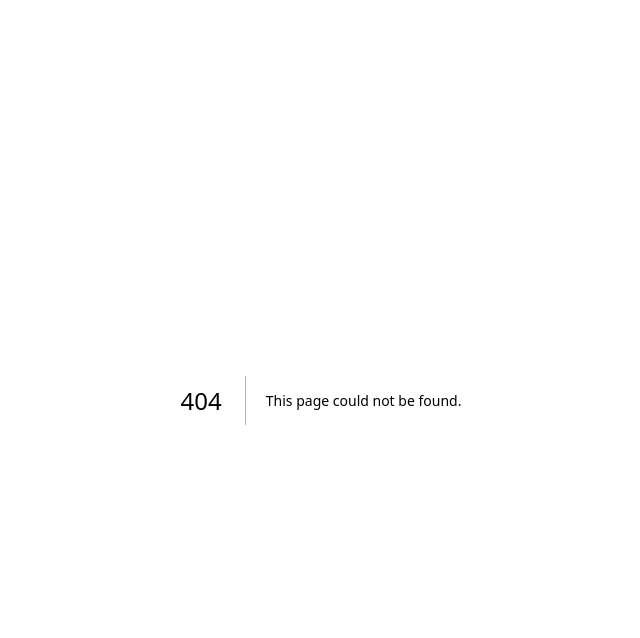
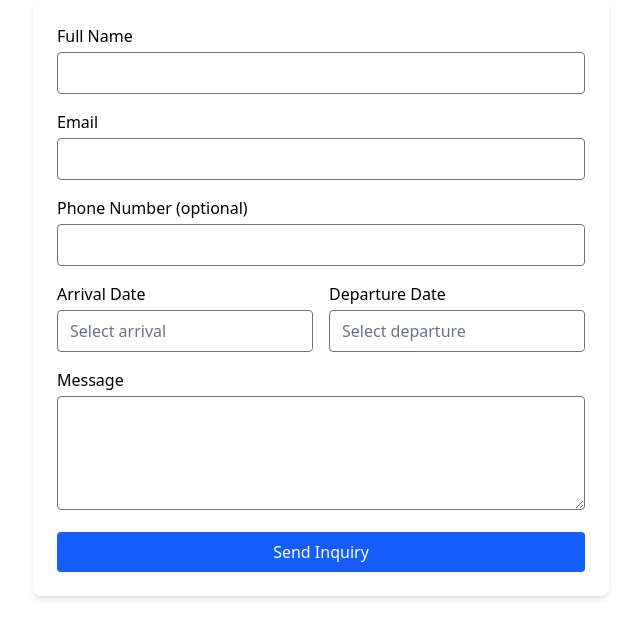
Before and after one commit to Shashithushani/ngrane-villas, a Next.js app: page /contact-us in a window 1280 px wide. Before the commit this address had no page. Shown: the top 638 px of the page, without its empty margins (319-959 px from the left). Built offline with nearby package versions, Linux system fonts and the light colour scheme.

Commit message:
Adding the single villa page and routing

```diff
--- a/package.json
+++ b/package.json
@@ -12,6 +12,8 @@
     "datatables.net": "^2.3.2",
     "date-fns": "^4.1.0",
     "dropzone": "^6.0.0-beta.2",
+    "emailjs-com": "^3.2.0",
+    "leaflet": "^1.9.4",
     "lodash": "^4.17.21",
     "next": "^15.3.5",
     "nouislider": "^15.8.1",
@@ -19,6 +21,8 @@
     "react": "^19.0.0",
     "react-datepicker": "^8.4.0",
     "react-dom": "^19.0.0",
+    "react-hook-form": "^7.60.0",
+    "react-leaflet": "^5.0.0",
     "swiper": "^11.2.10",
     "vanilla-calendar-pro": "^3.0.4"
   },
--- /dev/null
+++ b/src/app/components/MiniMap.tsx
@@ -0,0 +1,48 @@
+"use client";
+
+import { MapContainer, TileLayer, Marker } from "react-leaflet";
+import L from "leaflet";
+import { useEffect } from "react";
+
+delete L.Icon.Default.prototype._getIconUrl;
+
+L.Icon.Default.mergeOptions({
+  iconRetinaUrl:
+    "https://cdnjs.cloudflare.com/ajax/libs/leaflet/1.9.4/images/marker-icon-2x.png",
+  iconUrl:
+    "https://cdnjs.cloudflare.com/ajax/libs/leaflet/1.9.4/images/marker-icon.png",
+  shadowUrl:
+    "https://cdnjs.cloudflare.com/ajax/libs/leaflet/1.9.4/images/marker-shadow.png",
+});
+
+interface MiniMapProps {
+  latitude: number;
+  longitude: number;
+  zoom?: number;
+  width?: string;
+  height?: string;
+}
+
+export default function MiniMap({
+  latitude,
+  longitude,
+  zoom = 13,
+  width = "200px",
+  height = "150px",
+}: MiniMapProps) {
+  return (
+    <MapContainer
+      center={[latitude, longitude]}
+      zoom={zoom}
+      scrollWheelZoom={false}
+      style={{ width, height, borderRadius: "8px" }}
+      dragging={false}
+      doubleClickZoom={false}
+      zoomControl={false}
+      attributionControl={false}
+    >
+      <TileLayer url="https://{s}.tile.openstreetmap.org/{z}/{x}/{y}.png" />
+      <Marker position={[latitude, longitude]} />
+    </MapContainer>
+  );
+}
--- /dev/null
+++ b/src/app/components/inquiryForm.tsx
@@ -0,0 +1,124 @@
+"use client";
+
+import { useForm } from "react-hook-form";
+import DatePicker from "react-datepicker";
+import { useState } from "react";
+import emailjs from "emailjs-com";
+
+export default function InquiryForm() {
+  const {
+    register,
+    handleSubmit,
+    reset,
+    setValue,
+    formState: { errors },
+  } = useForm();
+
+  const [arrivalDate, setArrivalDate] = useState(null);
+  const [departureDate, setDepartureDate] = useState(null);
+  const [isSubmitted, setIsSubmitted] = useState(false);
+
+  const onSubmit = async (data) => {
+    // Add dates to form data
+    data.arrivalDate = arrivalDate;
+    data.departureDate = departureDate;
+
+    try {
+      const result = await emailjs.send(
+        "YOUR_SERVICE_ID", // e.g. "service_abc123"
+        "YOUR_TEMPLATE_ID", // e.g. "template_xyz789"
+        data,
+        "YOUR_USER_ID" // public key
+      );
+      console.log(result.text);
+      setIsSubmitted(true);
+      reset();
+      setArrivalDate(null);
+      setDepartureDate(null);
+    } catch (error) {
+      console.error("Failed to send inquiry:", error);
+    }
+  };
+
+  return (
+    <div className="max-w-xl mx-auto p-6 bg-white rounded-lg shadow-md">
+      {isSubmitted ? (
+        <div className="text-green-600 text-center">
+          ✅ Your inquiry has been sent successfully!
+        </div>
+      ) : (
+        <form onSubmit={handleSubmit(onSubmit)} className="space-y-4">
+          <div>
+            <label className="block mb-1 font-medium">Full Name</label>
+            <input
+              {...register("fullName", { required: true })}
+              className="w-full border rounded px-3 py-2"
+            />
+            {errors.fullName && (
+              <p className="text-red-600 text-sm">Required</p>
+            )}
+          </div>
+
+          <div>
+            <label className="block mb-1 font-medium">Email</label>
+            <input
+              type="email"
+              {...register("email", { required: true })}
+              className="w-full border rounded px-3 py-2"
+            />
+            {errors.email && <p className="text-red-600 text-sm">Required</p>}
+          </div>
+
+          <div>
+            <label className="block mb-1 font-medium">
+              Phone Number (optional)
+            </label>
+            <input
+              type="tel"
+              {...register("phone")}
+              className="w-full border rounded px-3 py-2"
+            />
+          </div>
+
+          <div className="flex gap-4">
+            <div className="flex-1">
+              <label className="block mb-1 font-medium">Arrival Date</label>
+              <DatePicker
+                selected={arrivalDate}
+                onChange={(date) => setArrivalDate(date)}
+                className="w-full border rounded px-3 py-2"
+                placeholderText="Select arrival"
+              />
+            </div>
+            <div className="flex-1">
+              <label className="block mb-1 font-medium">Departure Date</label>
+              <DatePicker
+                selected={departureDate}
+                onChange={(date) => setDepartureDate(date)}
+                className="w-full border rounded px-3 py-2"
+                placeholderText="Select departure"
+              />
+            </div>
+          </div>
+
+          <div>
+            <label className="block mb-1 font-medium">Message</label>
+            <textarea
+              {...register("message", { required: true })}
+              className="w-full border rounded px-3 py-2"
+              rows={4}
+            />
+            {errors.message && <p className="text-red-600 text-sm">Required</p>}
+          </div>
+
+          <button
+            type="submit"
+            className="w-full bg-blue-600 text-white py-2 px-4 rounded hover:bg-blue-700 transition"
+          >
+            Send Inquiry
+          </button>
+        </form>
+      )}
+    </div>
+  );
+}
--- a/src/app/components/villaCard.tsx
+++ b/src/app/components/villaCard.tsx
@@ -1,5 +1,6 @@
 "use client";
 
+import Link from "next/link";
 import { Villa } from "../types/Villa";
 import Image from "next/image";
 
@@ -8,8 +9,17 @@ type VillaProps = {
 };
 
 export default function VillaCard({ villa }: VillaProps) {
+  const link = "/single-villa?villaId=" + villa.id;
+  console.log(villa);
   return (
+    <Link href={link}>
       <div
+        style={{
+          cursor: "pointer",
+          padding: "16px",
+          border: "1px solid #ccc",
+          borderRadius: "8px",
+        }}
         key={villa.id}
         className="bg-white rounded-lg shadow-md overflow-hidden hover:shadow-xl transition-shadow duration-300 max-w-sm mx-auto"
       >
@@ -39,5 +49,6 @@ export default function VillaCard({ villa }: VillaProps) {
           <hr></hr>
         </div>
       </div>
+    </Link>
   );
 }
--- /dev/null
+++ b/src/app/contact-us/page.tsx
@@ -0,0 +1,9 @@
+import InquiryForm from "../components/inquiryForm";
+
+export default function Contact() {
+  return (
+    <div>
+      <InquiryForm />
+    </div>
+  );
+}
--- a/src/app/global.css
+++ b/src/app/global.css
@@ -2,3 +2,4 @@
 
 /* Plugins */
 @plugin "@tailwindcss/forms";
+@import "react-datepicker/dist/react-datepicker.css";
--- a/src/app/layout.tsx
+++ b/src/app/layout.tsx
@@ -4,6 +4,7 @@ import { Geist, Geist_Mono } from "next/font/google";
 import "./global.css";
 import { VillaDataProvider } from "./components/VillaDataProvider";
 import { getVillas } from "./lib/getVillas";
+import "leaflet/dist/leaflet.css";
 
 const geistSans = Geist({
   variable: "--font-geist-sans",
--- a/src/app/lib/getVillas.tsx
+++ b/src/app/lib/getVillas.tsx
@@ -6,8 +6,12 @@ export async function getVillas(): Promise<Villa[]> {
   const filePath = path.join(process.cwd(), "/src/app/villas.json");
   const jsonData = await fs.readFile(filePath, "utf8");
   const villas = JSON.parse(jsonData) as Villa[];
+
   villas.forEach((element) => {
-    element.image = "/images/villa-" + element.id + ".jpg";
+    element.image = element.media.find((e) => e.isMain)?.url;
+    element.image = element.image
+      ? element.image
+      : "/images/villa-" + element.id + ".jpg";
   });
 
   return villas;
--- /dev/null
+++ b/src/app/single-villa/SingleVillaComponent.tsx
@@ -0,0 +1,86 @@
+/* eslint-disable @next/next/no-img-element */
+"use client";
+import Image from "next/image";
+import { useVillas } from "../components/VillaDataProvider";
+
+import dynamic from "next/dynamic";
+
+const MiniMap = dynamic(() => import("../components/MiniMap"), { ssr: false });
+
+type SingleVillaProps = {
+  villaId: number;
+};
+
+export default function SingleVillaComponent({ villaId }: SingleVillaProps) {
+  const allVillas = useVillas();
+  const villa = allVillas.find((e) => e.id == villaId);
+
+  console.log("-------");
+  console.log(villa.media);
+  console.log("-------");
+
+  return (
+    <div className="pl-20">
+      <div>
+        <div
+          key={villa.id}
+          className="bg-white rounded-lg shadow-md overflow-hidden hover:shadow-xl transition-shadow duration-300 max-w-sm mx-auto"
+        >
+          <Image
+            src={villa.image}
+            alt={villa.name}
+            width={200}
+            height={150}
+            className="w-full h-48 object-cover"
+          />
+
+          <div className="p-6">
+            <h2 className="text-l text-black font-semibold mb-1">
+              {villa.name}
+            </h2>
+            <p className="text-xs text-gray-600 mb-2">{villa.area}</p>
+            <p className="text-gray-700 text-sm mb-2 line-clamp-2">
+              {villa.description}
+            </p>
+
+            <div className="flex justify-center p-6 space-x-10 text-black">
+              <p className="mb-1">👥 : {villa.maxOccupancy}</p>
+              <p className="mb-1">🛏️ : {villa.numberOfBedrooms}</p>
+              <p className="mb-1">🛁 : {villa.numberOfBathrooms}</p>
+            </div>
+            <div>
+              <p>{villa.address}</p>
+              {/* <p>{villa.geo}</p> */}
+              <div className="flex space-x-2 mt-2 overflow-x-auto">
+                {villa.media.map((mediaItem) => (
+                  <img
+                    key={mediaItem.position}
+                    src={mediaItem.url} // Access URL string here
+                    alt={`${villa.name} media`}
+                    className="rounded-md w-24 h-24 object-cover"
+                  />
+                ))}
+              </div>
+            </div>
+
+            <p className="text-green-600 font-bold">
+              €{villa.startingPricePerNight} / night
+            </p>
+          </div>
+        </div>
+      </div>
+      <div className="text-black ">
+        <p>
+          Sed sint temporibus et minus possimus ut dolor sint ea dolores tempora
+          ut delectus vero qui quibusdam fugit qui voluptas quia. Rem omnis modi
+          aut aliquid dolorem ex illo ipsum sed impedit enim et quasi
+          perspiciatis sit odit accusantium.
+        </p>
+        <p>Read more</p>
+      </div>
+      <div>
+        <MiniMap latitude={villa?.geo.lat} longitude={villa?.geo.lng} />
+      </div>
+    </div>
+  );
+}
--- a/src/app/single-villa/page.tsx
+++ b/src/app/single-villa/page.tsx
@@ -1,25 +1,14 @@
-"use client";
-import Link from "next/link";
-import HeaderNav from "../components/header";
-import Footer from "../components/footer";
-import { useVillas } from "../components/VillaDataProvider";
-import VillaCard from "../components/VillaCard";
-import { useState } from "react";
+import React from "react";
+import { Villa } from "../types/Villa";
+import SingleVillaComponent from "./SingleVillaComponent";
 
-export default function SingleVilla() {
-  return (
-    <div className="pl-20">
-      <div></div>
-      <div className="text-black ">
-        <p>
-          Sed sint temporibus et minus possimus ut dolor sint ea dolores tempora
-          ut delectus vero qui quibusdam fugit qui voluptas quia. Rem omnis modi
-          aut aliquid dolorem ex illo ipsum sed impedit enim et quasi
-          perspiciatis sit odit accusantium.
-        </p>
-        <p>Read more</p>
-      </div>
-      <div></div>
-    </div>
-  );
+type SingleVilla = {
+  id: number;
+};
+
+export default function SingleVilla({ searchParams }) {
+  const params = React.use(searchParams);
+
+  const { villaId } = params;
+  return <SingleVillaComponent villaId={villaId} />;
 }
--- a/src/app/types/Villa.tsx
+++ b/src/app/types/Villa.tsx
@@ -5,6 +5,7 @@ export interface Amenity {
 }
 
 export interface Media {
+  id: Key | null | undefined;
   url: string;
   isMain: boolean;
   position: number;
--- a/src/app/villas/VillasComponent.tsx
+++ b/src/app/villas/VillasComponent.tsx
@@ -77,7 +77,7 @@ export default function VillasComponent({
           </div>
         </div>
 
-        <div className="absolute left-1/2 bottom-[-40px] transform -translate-x-1/2 z-20">
+        <div className=" left-1/2 bottom-[-40px] mt-40 transform -translate-x-1/2 z-20">
           <Checkbox />
         </div>
       </div>
@@ -91,17 +91,14 @@ export default function VillasComponent({
         </p>
       </div>
 
-      <div className="mt-10">
+      <div className="mt-10 px-20">
         <h1 className="text-center text-2xl text-black">
           Available properties
         </h1>
-        <div className="flex justify-start pl-20">
-          <div className="flex space-x-30">
+        <div className="px-10 mt-6">
+          <div className="grid grid-cols-1 sm:grid-cols-2 md:grid-cols-3 lg:grid-cols-4 gap-6">
             {availableVillas.map((villa) => (
-              <div
-                key={villa.id}
-                className="border rounded-lg p-6 shadow w-120"
-              >
+              <div key={villa.id} className="rounded-lg p-6 shadow w-120">
                 <VillaCard villa={villa} />
               </div>
             ))}
@@ -109,17 +106,14 @@ export default function VillasComponent({
         </div>
       </div>
 
-      <div className="mt-10">
+      <div className="mt-10 px-20">
         <h1 className="text-center text-2xl text-black">
           Not available properties
         </h1>
-        <div className="flex justify-start pl-20">
-          <div className="flex space-x-30">
+        <div className="px-10 mt-6">
+          <div className="grid grid-cols-1 sm:grid-cols-2 md:grid-cols-3 lg:grid-cols-4 gap-6">
             {unavailableVillas.map((villa) => (
-              <div
-                key={villa.id}
-                className="border rounded-lg p-6 shadow w-120"
-              >
+              <div key={villa.id} className="rounded-lg p-6 shadow w-120">
                 <VillaCard villa={villa} />
               </div>
             ))}
```
Also changed, not shown: 2 other files (tests, documents, lock files or other folders). Lines whose indentation alone changed are shown as unchanged.
